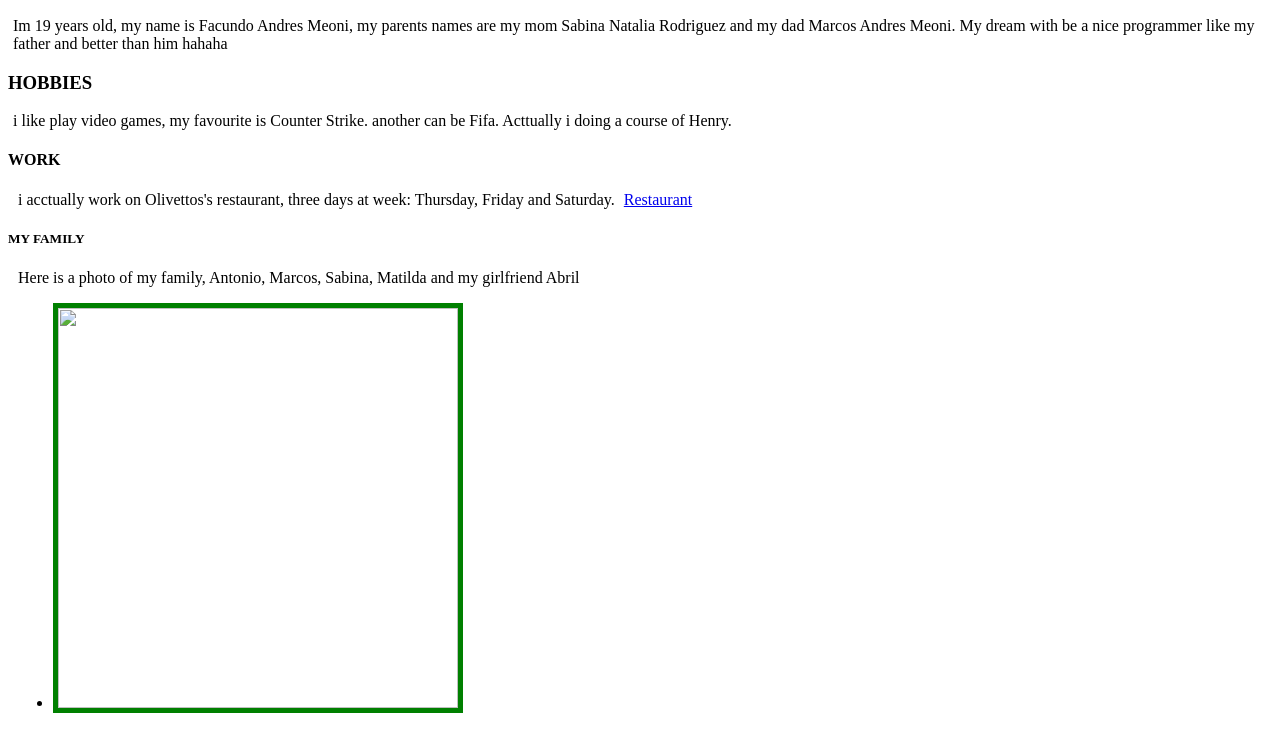
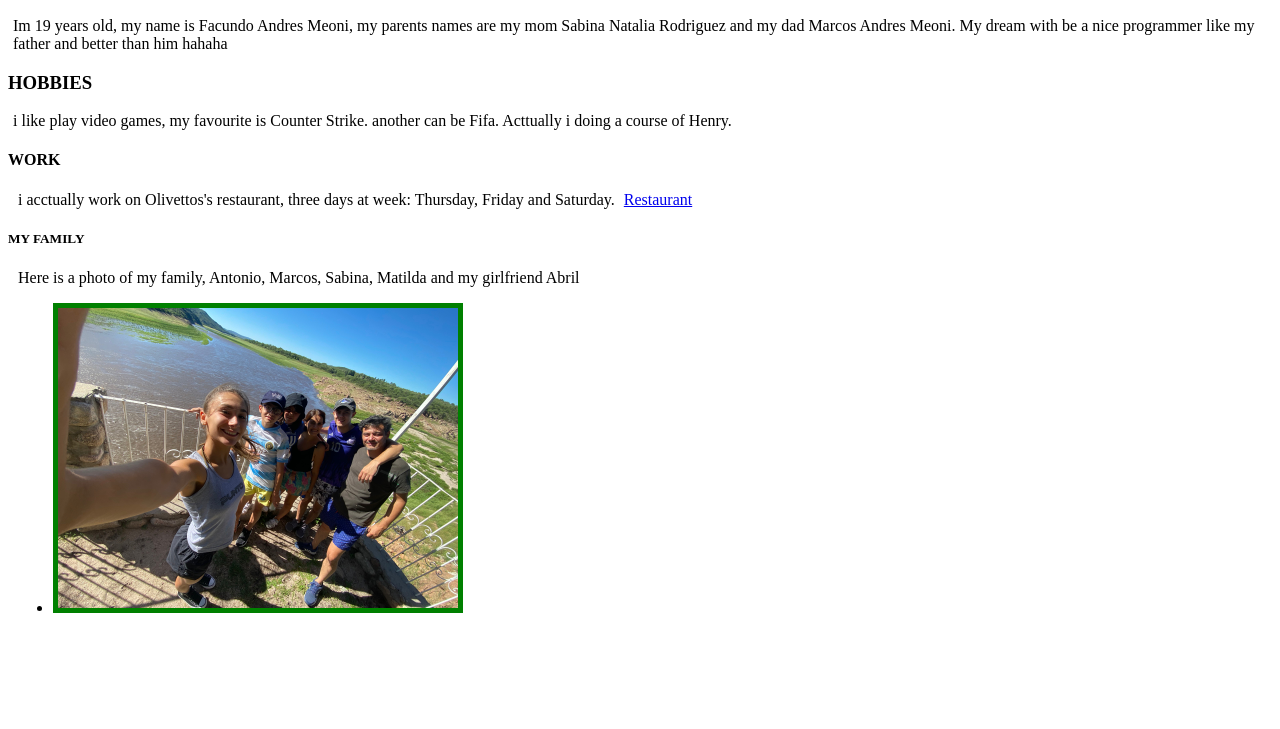
Before and after one commit to FacuMeoni/PAGINA2, a plain HTML site: page index.html in a window 1280 px wide. Shown: the part 136-865 px from the top of the page. After the commit the page ends 800 px from the top, so only its background shows below. Drawn offline with Linux system fonts and the light colour scheme.

Commit message:
Update index.html

```diff
--- a/index.html
+++ b/index.html
@@ -56,7 +56,7 @@ border:5px solid green
 
          <p class="divclass"> Here is a photo of my family, Antonio, Marcos, Sabina, Matilda and my girlfriend Abril </p>
         <ul>
-            <li><img src="img/juntos.png" class = "Imagen1" /> </li>
+            <li><img src="juntos.png" class = "Imagen1" /> </li>
         </ul>
     </div>
 </html>
```
